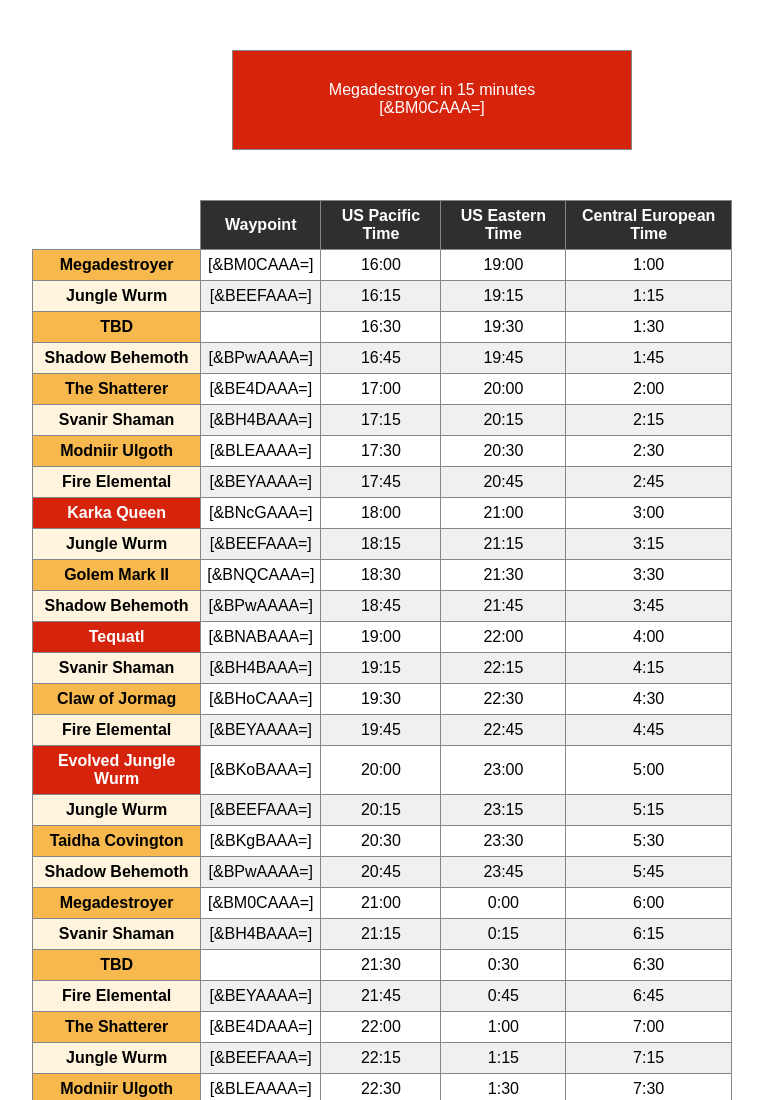
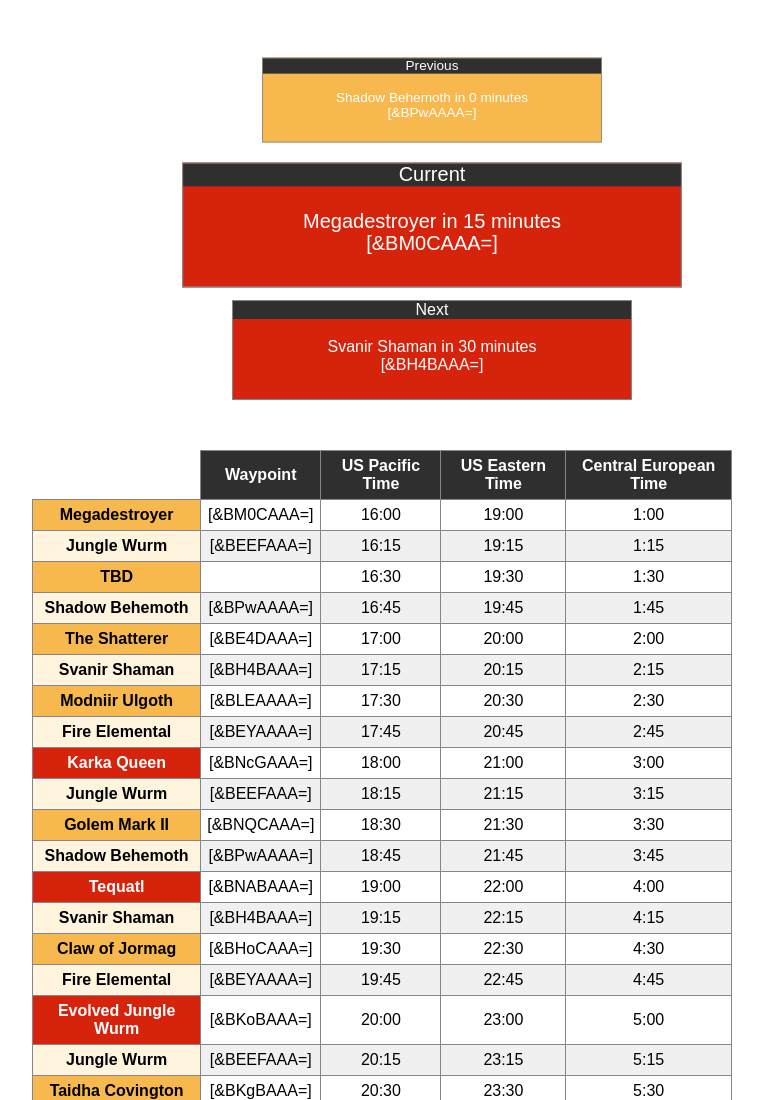
Before and after one commit to kemayo/gw2timers, a plain HTML site: page index.html in a window 1280 px wide. Shown: the top 1100 px of the page, without its empty margins (208-971 px from the left). Drawn offline with nearby package versions, Linux system fonts and the light colour scheme.

Commit message:
More information
Previous one, current one, next one.

```diff
--- a/index.html
+++ b/index.html
@@ -8,19 +8,46 @@
         margin: 50px auto;
         font-family: CronosPro,arial,helvetica,sans-serif;
     }
+    #explanation {
+        display: none;
+    }
     #upcoming {
-        display: none;
         margin: 0 auto 50px;
-        padding-top: 30px;
+        width: 400px;
+    }
+    #upcoming div.boss {
+        position: relative;
+        box-sizing: border-box;
+        padding-top: 37px;
         width: 400px;
         height: 100px;
         border: solid 1px #83878d;
         text-align: center;
-        box-sizing: border-box;
-    }
-    #upcoming {
         background: #d6230c;
         color: #fff;
+        margin-bottom: 25px;
+    }
+    #upcoming div.boss::before {
+        background: #2f2f2f;
+        width:100%;
+        position: absolute;
+        top:0;left:0;
+    }
+    #prev::before {
+        content: "Previous";
+    }
+    #current::before {
+        content: "Current";
+    }
+    #next::before {
+        content: "Next";
+    }
+    #upcoming #current {
+        -webkit-transform: scale(1.25);
+    }
+    #upcoming #prev.boss {
+        background: #f7b84e;
+        -webkit-transform: scale(0.85);
     }
     #data h2 {
         display: none;
@@ -62,7 +89,13 @@
     </style>
 </head>
 <body>
+<section id="explanation">
+    The <a href="https://www.guildwars2.com/en/news/the-megaserver-system-world-bosses-and-events/">April 2014</a> update to Guild Wars 2 changed the long-established system of boss spawns. Now there's a schedule, synchronized across all servers (not that servers mean as much as they used to). But you probably don't want to hunt on a table for something not in your timezone...
+</section>
 <section id="upcoming">
+    <div id="prev" class="boss"></div>
+    <div id="current" class="boss"></div>
+    <div id="next" class="boss"></div>
 </section>
 <section id="data">
     <h2>Raw data:</h2>
@@ -793,6 +826,15 @@ $(function() {
         return 0;
     });
 
+    var looped_index = function(array, index) {
+        if (index < 0) {
+            index = array.length - 1;
+        }
+        if (index >= array.length) {
+            index = 0;
+        }
+        return index;
+    }
     var minutes_until = function(minutes) {
         var now = new Date();
         var minutes_since_midnight = (now.getHours() * 60) + now.getMinutes();
@@ -810,21 +852,23 @@ $(function() {
         }
     });
 
-    console.log('current?', current, upcoming[current]);
     if (current === false) {
         return;
     }
 
-    var $upcoming = $('#upcoming').show();
-    var interval = setInterval(function() {
+    var $previous = $('#prev');
+    var $current = $('#current');
+    var $next = $('#next');
+    var update_timers = function() {
         if (minutes_until(upcoming[current].time) < 0) {
-            current++;
+            current = looped_index(upcoming, current + 1);
         }
-        if (current >= upcoming.length) {
-            current = 0;
-        }
-        $upcoming.html(template(upcoming[current]));
-    }, 1000);
+        $previous.html(template(upcoming[looped_index(upcoming, current- 1)]));
+        $current.html(template(upcoming[current]));
+        $next.html(template(upcoming[looped_index(upcoming, current + 1)]));
+    }
+    update_timers();
+    var interval = setInterval(update_timers, 10000);
 });
 </script>
 </body>
```
